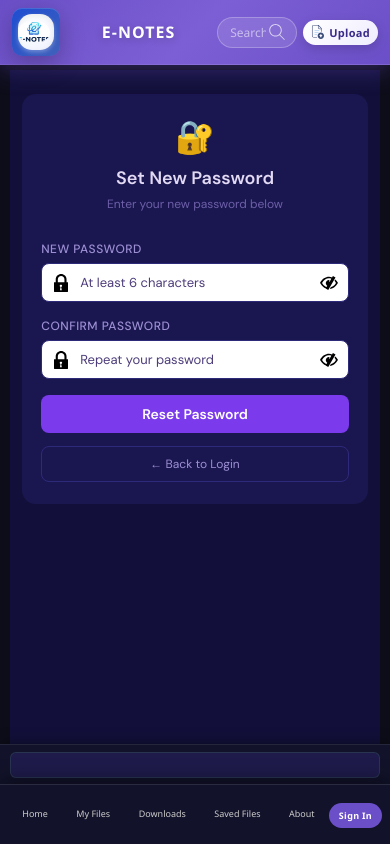
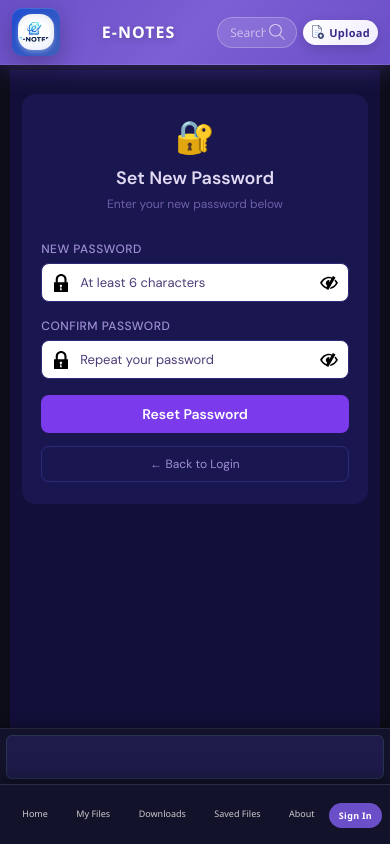
Before and after one commit to Ashwathprabhu-108/E-notes-MERN, a React (Vite) app in the folder Frontend/: page /reset-password/1 in a window 390 px wide. Built offline with nearby package versions, Linux system fonts and the light colour scheme.

Commit message:
feat: update AdSidebar with real AdSense code and responsive CSS

```diff
--- a/Frontend/src/components/ad-sidebar/AdSidebar.css
+++ b/Frontend/src/components/ad-sidebar/AdSidebar.css
@@ -1,15 +1,15 @@
 /* =====================================================
-   AdSidebar.css — Appears on ALL devices
+   AdSidebar.css — Responsive Google AdSense Sidebar
    ─────────────────────────────────────────────────────
    Desktop / tablets  → fixed right-side vertical panel
    Phones ≤ 430px     → fixed horizontal banner just
-                        above the bottom tab-bar sidebar
+                        above the bottom tab-bar
    ===================================================== */
 
 /* ── Base: Desktop right sidebar ─────────────────── */
 .ad-sidebar {
   width: 160px;
-  min-height: calc(100vh - 120px); /* subtract navbar */
+  min-height: calc(100vh - 120px);
   background-color: #12122a;
   display: flex;
   flex-direction: column;
@@ -18,43 +18,45 @@
   box-sizing: border-box;
   position: fixed;
   right: 0;
-  top: 120px;  /* same as --navbar-height */
+  top: 120px;
   bottom: 0;
   z-index: 150;
   border-left: 1px solid rgba(255, 255, 255, 0.08);
-  overflow-y: auto;
+  overflow: hidden;
   transition: width 0.3s ease, top 0.3s ease;
 }
 
+/* ── Wrapper ──────────────────────────────────────── */
 .ad-slot-wrapper {
   flex: 1;
   display: flex;
   flex-direction: column;
   align-items: center;
-  gap: 10px;
   width: 100%;
-  padding: 0 10px;
+  padding: 0 8px;
+  box-sizing: border-box;
 }
 
+/* ── AdSense ins tag ──────────────────────────────── */
 .ad-slot {
   width: 100%;
+  min-height: 250px;
   flex: 1;
   background: #1e1b4b;
   border-radius: 10px;
-  display: flex;
-  align-items: center;
-  justify-content: center;
-  color: #9d8fd4;
-  font-size: 0.75rem;
   border: 1px solid rgba(93, 196, 106, 0.15);
-  text-align: center;
-  padding: 8px;
+  overflow: hidden;
   transition: background 0.2s ease;
 }
 
 .ad-slot:hover {
   background: #25215c;
 }
+
+/* ── Show/hide based on screen size ─────────────────*/
+.ad-desktop { display: flex; }
+.ad-mobile  { display: none; }
+
 
 /* ══════════════════════════════════════════════════════
    DEVICE BREAKPOINTS
@@ -76,25 +78,21 @@
     top: 108px;
     min-height: calc(100vh - 108px);
   }
-  .ad-slot {
-    font-size: 0.7rem;
-  }
 }
 
 /* ── iPad Pro / Nest Hub / Galaxy Z Fold 5  ≤ 1024px ── */
 @media (max-width: 1024px) {
   .ad-sidebar {
-    width: 80px;
+    width: 90px;
     top: 100px;
     min-height: calc(100vh - 100px);
-    padding: 20px 0 24px;
+    padding: 16px 0 20px;
   }
   .ad-slot-wrapper {
     padding: 0 6px;
-    gap: 6px;
   }
   .ad-slot {
-    font-size: 0.65rem;
+    min-height: 200px;
     border-radius: 8px;
   }
 }
@@ -105,10 +103,10 @@
     width: 80px;
     top: 115px;
     min-height: calc(100vh - 115px);
-    padding: 16px 0 20px;
+    padding: 14px 0 18px;
   }
   .ad-slot {
-    font-size: 0.6rem;
+    min-height: 180px;
     border-radius: 7px;
   }
 }
@@ -123,6 +121,9 @@
   .ad-slot-wrapper {
     padding: 0 4px;
   }
+  .ad-slot {
+    min-height: 150px;
+  }
 }
 
 /* ── Galaxy A51/71 / Galaxy Z Fold inner  ≤ 600px ── */
@@ -131,10 +132,10 @@
     width: 60px;
     top: 100px;
     min-height: calc(100vh - 100px);
-    padding: 12px 0 16px;
+    padding: 10px 0 14px;
   }
   .ad-slot {
-    font-size: 0.55rem;
+    min-height: 120px;
     border-radius: 6px;
     padding: 4px;
   }
@@ -144,18 +145,17 @@
    PHONES ≤ 430px
    Convert to a fixed horizontal banner just above the
    bottom tab-bar (which is 60px tall).
-   Banner sits at: bottom = 60px (above tab bar)
    ══════════════════════════════════════════════════════ */
 @media (max-width: 430px) {
   .ad-sidebar {
     /* Switch to horizontal banner */
     width: 100%;
-    height: 44px;
+    height: 60px;
     min-height: unset;
     flex-direction: row;
     align-items: center;
     justify-content: center;
-    padding: 0 12px;
+    padding: 0 8px;
     top: auto;
     left: 0;
     right: 0;
@@ -164,76 +164,68 @@
     border-top: 1px solid rgba(255, 255, 255, 0.08);
     box-shadow: 0 -2px 12px rgba(0, 0, 0, 0.35);
     overflow: hidden;
-    z-index: 290; /* below sidebar z-index 300 */
+    z-index: 290;
   }
 
-  .ad-slot-wrapper {
-    flex-direction: row;
-    align-items: center;
-    justify-content: center;
-    gap: 10px;
-    flex: 1;
-    padding: 0;
-    margin-top: 0;
-  }
+  /* Show mobile banner, hide desktop vertical */
+  .ad-desktop { display: none; }
+  .ad-mobile  { display: flex; flex: 1; padding: 0; }
 
-  .ad-slot {
-    flex: 1;
-    height: 30px;
+  .ad-mobile .ad-slot {
+    min-height: 50px;
+    height: 50px;
     border-radius: 6px;
-    font-size: 0.62rem;
-    padding: 4px 8px;
+    width: 100%;
   }
 }
 
 /* ── iPhone XR  ≤ 414px ── */
 @media (max-width: 414px) {
   .ad-sidebar {
-    height: 42px;
+    height: 58px;
     bottom: 60px;
   }
-  .ad-slot {
-    height: 28px;
-    font-size: 0.6rem;
+  .ad-mobile .ad-slot {
+    height: 46px;
+    min-height: 46px;
   }
 }
 
 /* ── iPhone 12 Pro / 14 Pro  ≤ 393px ── */
 @media (max-width: 393px) {
   .ad-sidebar {
-    height: 40px;
-    padding: 0 10px;
+    height: 56px;
+    padding: 0 6px;
     bottom: 60px;
   }
-  .ad-slot {
-    height: 26px;
-    font-size: 0.58rem;
+  .ad-mobile .ad-slot {
+    height: 44px;
+    min-height: 44px;
   }
 }
 
 /* ── iPhone SE  ≤ 375px ── */
 @media (max-width: 375px) {
   .ad-sidebar {
-    height: 38px;
-    padding: 0 8px;
-    bottom: 56px; /* matches 56px tab bar on SE */
+    height: 54px;
+    padding: 0 6px;
+    bottom: 56px;
   }
-  .ad-slot {
-    height: 24px;
-    font-size: 0.55rem;
+  .ad-mobile .ad-slot {
+    height: 42px;
+    min-height: 42px;
   }
 }
 
 /* ── Samsung Galaxy S8+  ≤ 360px ── */
 @media (max-width: 360px) {
   .ad-sidebar {
-    height: 36px;
+    height: 52px;
     padding: 0 6px;
-    bottom: 54px; /* matches 54px tab bar on S8+ */
+    bottom: 54px;
   }
-
-  .ad-slot {
-    height: 24px;
-    font-size: 0.52rem;
+  .ad-mobile .ad-slot {
+    height: 40px;
+    min-height: 40px;
   }
 }
--- a/Frontend/src/components/ad-sidebar/AdSidebar.jsx
+++ b/Frontend/src/components/ad-sidebar/AdSidebar.jsx
@@ -1,16 +1,45 @@
-import React from 'react'
+import { useEffect } from 'react';
 import "./AdSidebar.css";
 
 const AdSidebar = () => {
+  useEffect(() => {
+    try {
+      // Push desktop vertical ad
+      (window.adsbygoogle = window.adsbygoogle || []).push({});
+      // Push mobile horizontal ad
+      (window.adsbygoogle = window.adsbygoogle || []).push({});
+    } catch (e) {
+      // AdSense not loaded yet (dev mode or pending approval)
+    }
+  }, []);
+
   return (
     <div className="ad-sidebar">
-      <div className="ad-slot-wrapper">
-        <div className="ad-slot" id="ad-slot">
-          {/* Google Ad will go here */}
-        </div>
+      {/* ── Desktop: vertical ad ── */}
+      <div className="ad-slot-wrapper ad-desktop">
+        <ins
+          className="adsbygoogle ad-slot"
+          style={{ display: 'block' }}
+          data-ad-client="ca-pub-2060905526049482"
+          data-ad-slot="auto"
+          data-ad-format="vertical"
+          data-full-width-responsive="true"
+        />
+      </div>
+
+      {/* ── Mobile: horizontal banner ── */}
+      <div className="ad-slot-wrapper ad-mobile">
+        <ins
+          className="adsbygoogle ad-slot"
+          style={{ display: 'block' }}
+          data-ad-client="ca-pub-2060905526049482"
+          data-ad-slot="auto"
+          data-ad-format="horizontal"
+          data-full-width-responsive="true"
+        />
       </div>
     </div>
-  )
-}
+  );
+};
 
-export default AdSidebar
+export default AdSidebar;
```
